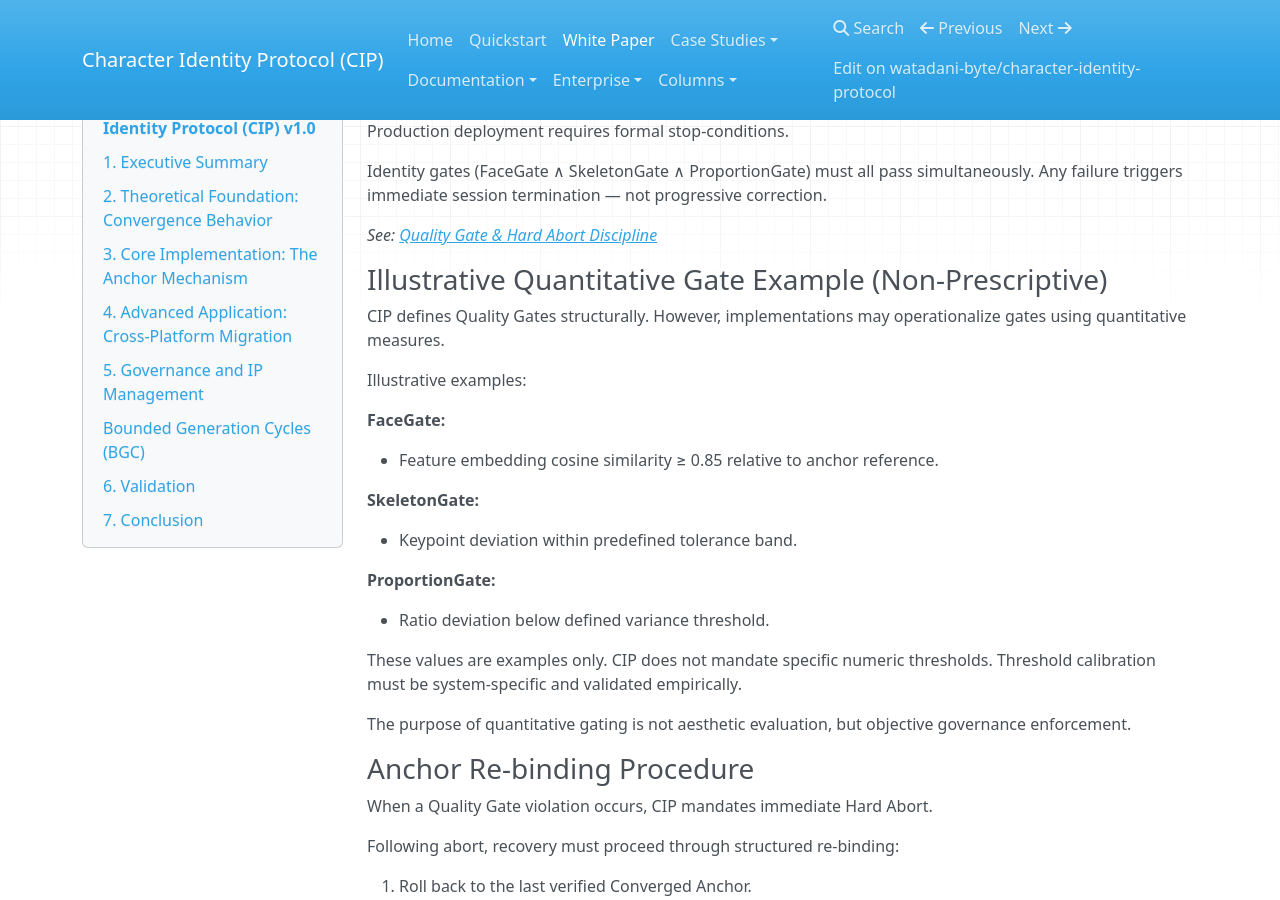
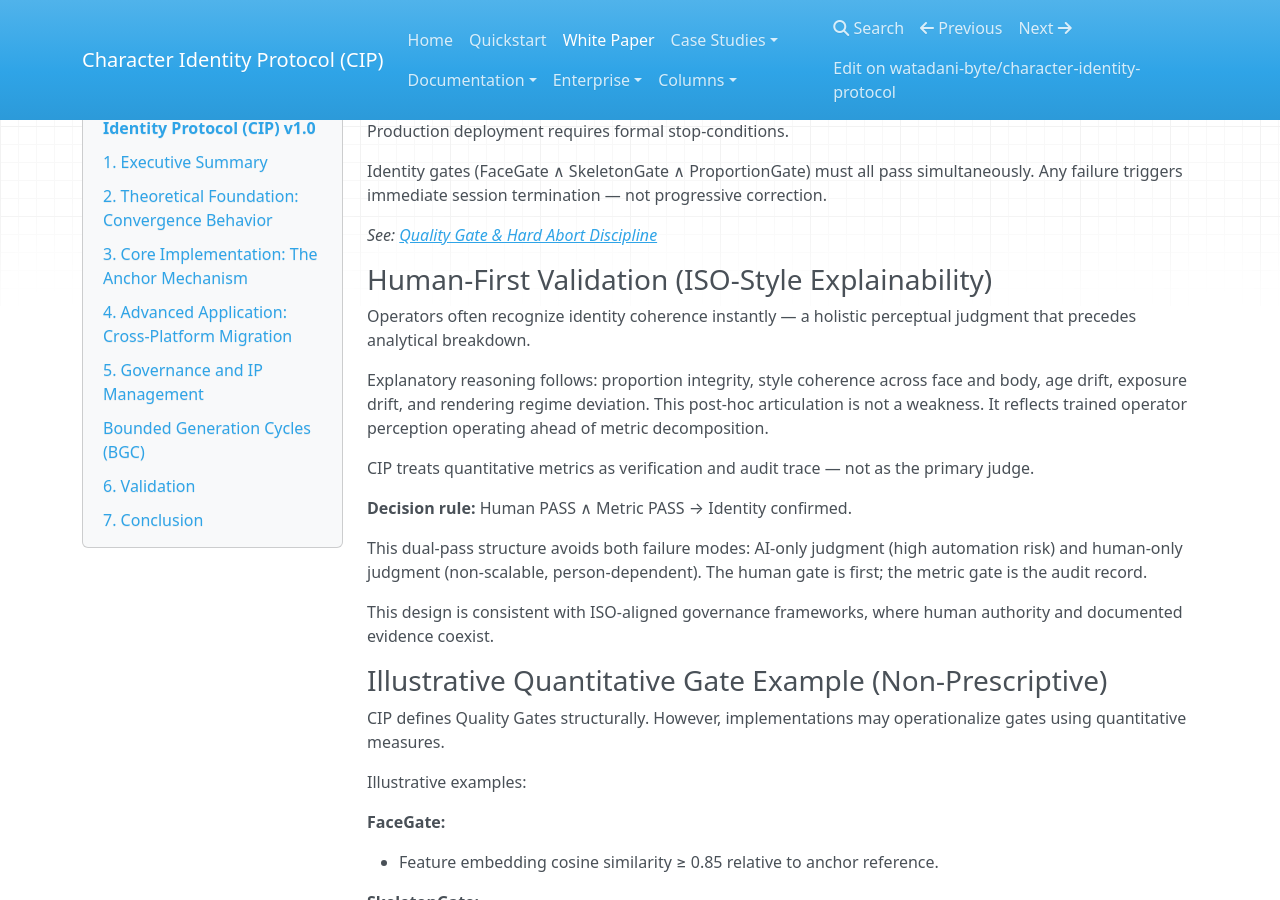
Before and after one commit to watadani-byte/character-identity-protocol, an MkDocs documentation site: the page built from docs/whitepaper_v1.md, in a window 1280 px wide and 900 px high, scrolled down 4043 px. Built offline with MkDocs 1.6.1, drawn with Linux system fonts in a browser that asks for light colours; nearby versions of some CDN libraries.

Commit message:
whitepaper_v1.md を更新

```diff
--- a/docs/whitepaper_v1.md
+++ b/docs/whitepaper_v1.md
@@ -171,6 +171,20 @@ Identity gates (FaceGate ∧ SkeletonGate ∧ ProportionGate) must all pass simu
 
 *See: [Quality Gate & Hard Abort Discipline](quality_gate_addendum.md)*
 
+### Human-First Validation (ISO-Style Explainability)
+
+Operators often recognize identity coherence instantly — a holistic perceptual judgment that precedes analytical breakdown.
+
+Explanatory reasoning follows: proportion integrity, style coherence across face and body, age drift, exposure drift, and rendering regime deviation. This post-hoc articulation is not a weakness. It reflects trained operator perception operating ahead of metric decomposition.
+
+CIP treats quantitative metrics as verification and audit trace — not as the primary judge.
+
+**Decision rule:** Human PASS ∧ Metric PASS → Identity confirmed.
+
+This dual-pass structure avoids both failure modes: AI-only judgment (high automation risk) and human-only judgment (non-scalable, person-dependent). The human gate is first; the metric gate is the audit record.
+
+This design is consistent with ISO-aligned governance frameworks, where human authority and documented evidence coexist.
+
 ### Illustrative Quantitative Gate Example (Non-Prescriptive)
 
 CIP defines Quality Gates structurally.
```
